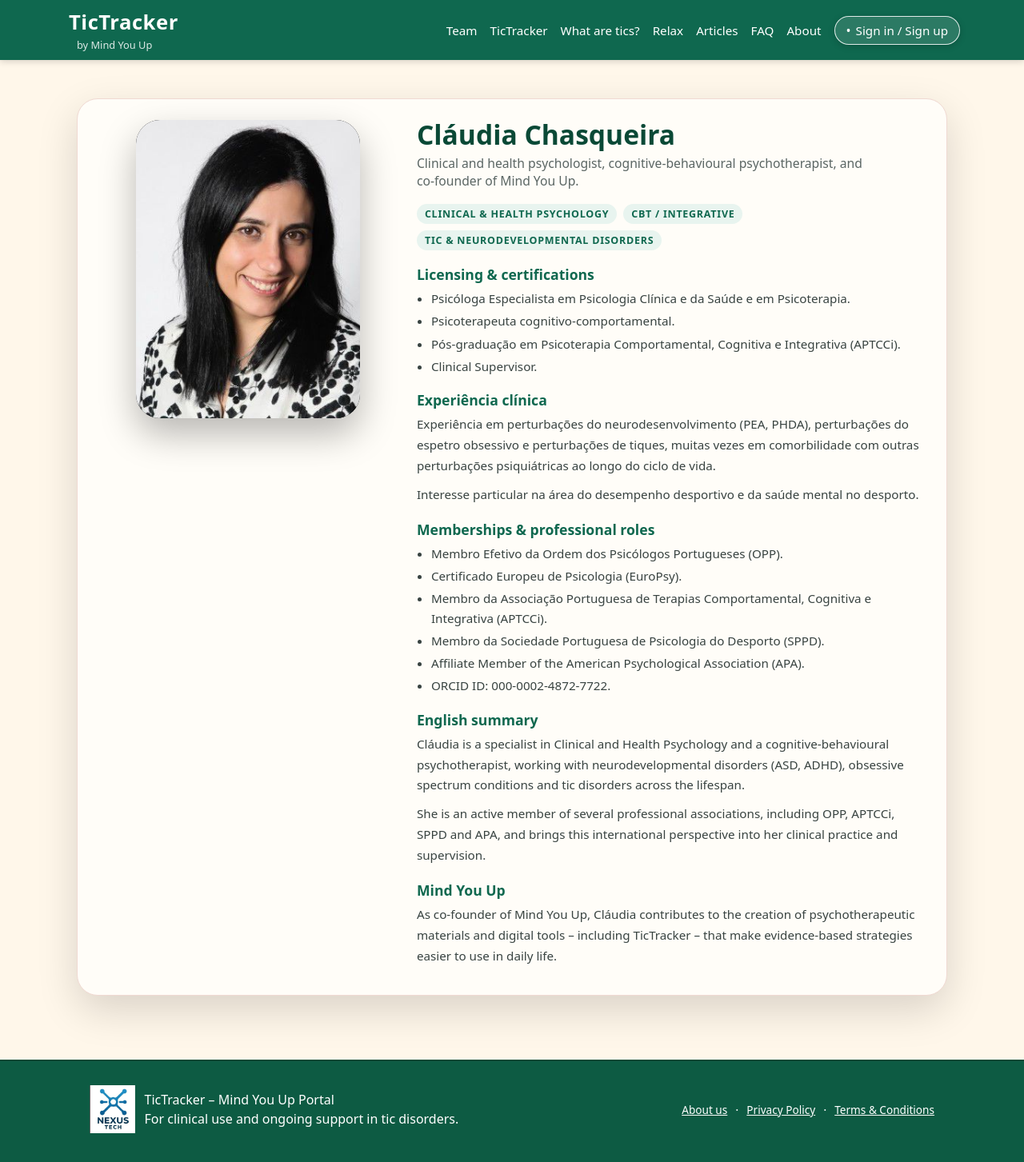
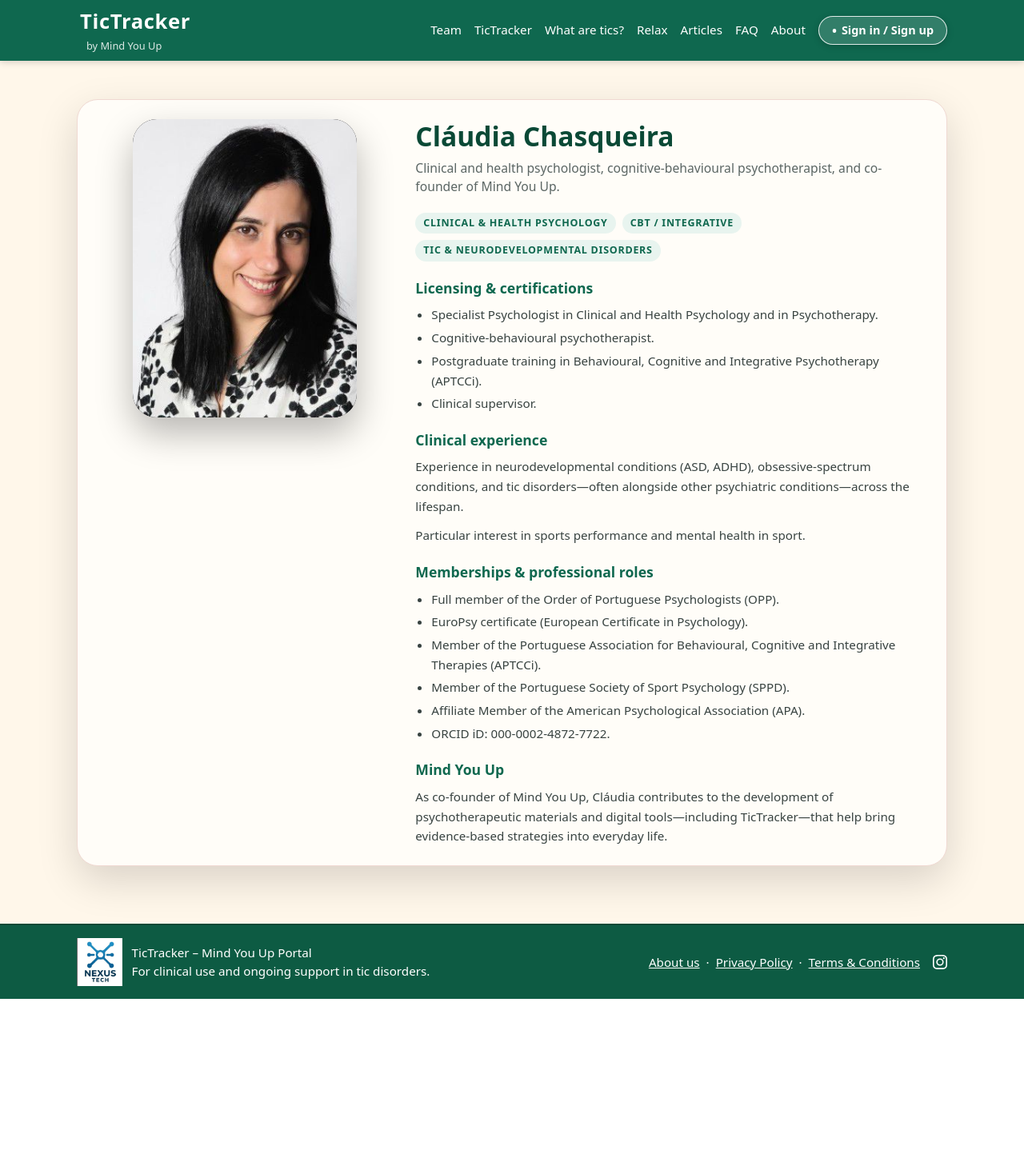
Before and after one commit to Julia-LV/ISP_MindYouUp, a PHP site: page /ISP_PROJECT/claudia.php in a window 1280 px wide. Shown: the whole page at 80% size. After the commit the page ends 1249 px from the top, so only its background shows below. Run offline with PHP 8.4, Linux system fonts and the light colour scheme.

Commit message:
Refactor claudia.php to use Tailwind CSS

```diff
--- a/claudia.php
+++ b/claudia.php
@@ -7,286 +7,130 @@ session_start();
   <meta charset="utf-8" />
   <meta name="viewport" content="width=device-width, initial-scale=1" />
   <title>Cláudia Chasqueira – TicTracker by Mind You Up</title>
-  <link rel="stylesheet" href="web_portal.css" />
+
+  <!-- Tailwind Play CDN -->
+  <script src="https://cdn.jsdelivr.net/npm/@tailwindcss/browser@4"></script> <!-- [web:186] -->
+
   <style>
-    body {
-      background: #fff7ea;
-    }
-
-    .profile-hero {
-      padding: 48px 0 56px;
-      background: #fff7ea;  /* same as body */
-    }
-
-    .profile-shell {
-      max-width: 1120px;
-      margin: 0 auto;
-      padding: 0 16px;
-    }
-
-    .profile-card {
-      background: #fffdf8;
-      border-radius: 26px;
-      border: 1px solid #f0d9d2;
-      box-shadow: 0 18px 50px rgba(0,0,0,0.15);
-      display: grid;
-      gap: 28px;
-      padding: 26px 30px 26px;
-      align-items: flex-start;
-    }
-
-    @media (min-width: 960px) {
-      .profile-card {
-        grid-template-columns: minmax(0, 1.1fr) minmax(0, 1.9fr);
-      }
-    }
-
-    .profile-photo-wrap {
-      display: flex;
-      justify-content: center;
-    }
-
-    .profile-photo-inner {
-      width: 280px;
-      max-width: 100%;
-      aspect-ratio: 3/4;
-      border-radius: 30px;
-      overflow: hidden;
-      box-shadow: 0 20px 45px rgba(0,0,0,0.28);
-      background: #000;
-    }
-
-    .profile-photo-inner img {
-      width: 100%;
-      height: 100%;
-      object-fit: cover;
-      display: block;
-    }
-
-    .profile-content {
-      color: #384341;
-    }
-
-    .profile-name {
-      font-size: 2.1rem;
-      line-height: 1.1;
-      margin: 0 0 6px;
-      color: #0a4936;
-    }
-
-    .profile-tagline {
-      font-size: 0.98rem;
-      color: #5b6664;
-      margin: 0 0 18px;
-      max-width: 640px;
-    }
-
-    .profile-section-title {
-      margin-top: 18px;
-      margin-bottom: 6px;
-      font-size: 1.1rem;
-      font-weight: 700;
-      color: #0f684f;
-    }
-
-    .profile-list {
-      margin: 0 0 8px 18px;
-      padding: 0;
-      font-size: 0.95rem;
-      line-height: 1.6;
-    }
-
-    .profile-list li {
-      margin-bottom: 4px;
-    }
-
-    .profile-paragraph {
-      font-size: 0.95rem;
-      line-height: 1.7;
-      margin: 0 0 10px;
-    }
-
-    .profile-chip-row {
-      display: flex;
-      flex-wrap: wrap;
-      gap: 8px;
-      margin-top: 10px;
-      margin-bottom: 6px;
-    }
-
-    .profile-chip {
-      padding: 4px 10px;
-      border-radius: 999px;
-      background: #e8f4ef;
-      color: #0f684f;
-      font-size: 0.78rem;
-      font-weight: 600;
-      text-transform: uppercase;
-      letter-spacing: 0.06em;
-    }
-
-    .profile-footer-note {
-      margin-top: 18px;
-      font-size: 0.82rem;
-      color: #7b8684;
-    }
-
-    /* Footer styles aligned like index/about */
-    .app-footer {
-      background: #0d5b43;
-      color: #ffffff;
-      border-top: 2px solid #0a4936;
-    }
-
-    .app-footer-inner {
-      display: flex;
-      align-items: center;
-      justify-content: space-between;
-      padding: 18px 32px;
-      gap: 16px;
-      text-align: left;
-    }
-
-    .footer-left {
-      display: flex;
-      align-items: center;
-      gap: 12px;
-    }
-
-    .footer-logo {
-      height: 60px;
-    }
-
-    .footer-main-text {
-      display: flex;
-      flex-direction: column;
-      gap: 2px;
-    }
-
-    .footer-main-text span {
-      line-height: 1.4;
-    }
-
-    .footer-links {
-      display: flex;
-      gap: 10px;
-      flex-wrap: wrap;
-      justify-content: flex-end;
-      font-size: 0.95rem;
-    }
-
-    .footer-links a {
-      color: #ffffff;
-      text-decoration: underline;
-    }
-
-    .footer-links a:hover {
-      text-decoration: none;
-    }
-
-    @media (max-width: 640px) {
-      .app-footer-inner {
-        flex-direction: column;
-        align-items: flex-start;
-      }
-      .footer-links {
-        justify-content: flex-start;
-      }
-    }
+    /* Keep your existing mobile nav toggle behavior */
+    .top-nav.is-open { display: flex !important; }
   </style>
 </head>
-<body>
-  <header class="app-header">
-    <div class="container app-header-inner">
-      <div class="brand">
-        <a href="index.php" class="brand-main">TicTracker</a>
-        <span class="brand-sub">by Mind You Up</span>
+
+<body class="bg-[#fff7ea] text-[#384341] font-sans">
+  <header class="sticky top-0 z-50 bg-[#0f684f] text-white shadow-[0_2px_8px_rgba(0,0,0,0.16)]">
+    <div class="max-w-[1120px] mx-auto px-4 py-2 flex items-center justify-between gap-6 relative">
+      <div class="flex flex-col gap-0.5 pl-1">
+        <a href="index.php" class="text-[1.6rem] font-bold tracking-wide no-underline text-white hover:opacity-90">
+          TicTracker
+        </a>
+        <span class="text-[0.8rem] text-white/85 ml-2">by Mind You Up</span>
       </div>
-      <button class="nav-toggle" type="button" aria-label="Toggle navigation" aria-expanded="false">
-        <span></span><span></span><span></span>
+
+      <button class="nav-toggle inline-flex flex-col justify-center md:hidden p-1 ml-auto"
+              type="button"
+              aria-label="Toggle navigation"
+              aria-expanded="false">
+        <span class="block w-[22px] h-[2px] bg-white rounded-full my-1"></span>
+        <span class="block w-[22px] h-[2px] bg-white rounded-full my-1"></span>
+        <span class="block w-[22px] h-[2px] bg-white rounded-full my-1"></span>
       </button>
-      <nav class="top-nav">
-        <a href="index.php#team">Team</a>
-        <a href="index.php#tictracker">TicTracker</a>
-        <a href="index.php#tics">What are tics?</a>
-        <a href="index.php#relax-video">Relax</a>
-        <a href="index.php#articles">Articles</a>
-        <a href="index.php#faq">FAQ</a>
-        <a href="about.php">About</a>
-        <a href="pages/auth/login.php" class="top-cta">
-          <span>•</span> Sign in / Sign up
+
+      <nav class="top-nav hidden md:flex md:flex-row md:static md:shadow-none
+                  flex-col absolute top-full left-4 right-4 mt-2
+                  bg-[#0f684f] rounded-xl shadow-[0_4px_14px_rgba(0,0,0,0.25)]
+                  px-4 py-3 gap-3 md:p-0 md:mt-0 md:rounded-none md:bg-transparent md:gap-4 md:flex-wrap md:items-center">
+        <a href="index.php#team" class="text-white no-underline font-medium text-[0.95rem] hover:underline">Team</a>
+        <a href="index.php#tictracker" class="text-white no-underline font-medium text-[0.95rem] hover:underline">TicTracker</a>
+        <a href="index.php#tics" class="text-white no-underline font-medium text-[0.95rem] hover:underline">What are tics?</a>
+        <a href="index.php#relax-video" class="text-white no-underline font-medium text-[0.95rem] hover:underline">Relax</a>
+        <a href="index.php#articles" class="text-white no-underline font-medium text-[0.95rem] hover:underline">Articles</a>
+        <a href="index.php#faq" class="text-white no-underline font-medium text-[0.95rem] hover:underline">FAQ</a>
+        <a href="about.php" class="text-white no-underline font-medium text-[0.95rem] hover:underline">About</a>
+
+        <a href="pages/auth/login.php"
+           class="inline-flex items-center gap-1.5 px-4 py-1.5 rounded-full border border-white/85
+                  bg-white/15 text-white no-underline font-semibold text-[0.9rem]
+                  shadow-[0_2px_8px_rgba(0,0,0,0.18)] hover:bg-white/25">
+          <span class="text-[1rem] leading-none">•</span> Sign in / Sign up
         </a>
       </nav>
     </div>
   </header>
 
-  <main class="profile-hero">
-    <div class="profile-shell">
-      <article class="profile-card">
-        <div class="profile-photo-wrap">
-          <div class="profile-photo-inner">
-            <img src="images/claudia.jpg" alt="Portrait of Cláudia Chasqueira">
+  <main class="py-12">
+    <div class="max-w-[1120px] mx-auto px-4">
+      <article class="bg-[#fffdf8] rounded-[26px] border border-[#f0d9d2]
+                      shadow-[0_18px_50px_rgba(0,0,0,0.15)]
+                      grid gap-7 p-6 items-start
+                      lg:[grid-template-columns:minmax(0,1.1fr)_minmax(0,1.9fr)]">
+        <div class="flex justify-center">
+          <div class="w-[280px] max-w-full aspect-[3/4] rounded-[30px] overflow-hidden bg-black
+                      shadow-[0_20px_45px_rgba(0,0,0,0.28)]">
+            <img src="images/claudia.jpg" alt="Portrait of Cláudia Chasqueira" class="w-full h-full object-cover block" />
           </div>
         </div>
 
-        <div class="profile-content">
-          <h1 class="profile-name">Cláudia Chasqueira</h1>
-          <p class="profile-tagline">
-            Clinical and health psychologist, cognitive‑behavioural psychotherapist, and co‑founder of Mind You Up.
+        <div class="text-[#384341]">
+          <h1 class="text-[2.1rem] leading-tight font-extrabold text-[#0a4936] m-0 mb-2">
+            Cláudia Chasqueira
+          </h1>
+
+          <p class="text-[0.98rem] text-[#5b6664] m-0 mb-5 max-w-[640px]">
+            Clinical and health psychologist, cognitive-behavioural psychotherapist, and co-founder of Mind You Up.
           </p>
 
-          <div class="profile-chip-row">
-            <span class="profile-chip">Clinical &amp; Health Psychology</span>
-            <span class="profile-chip">CBT / Integrative</span>
-            <span class="profile-chip">Tic &amp; neurodevelopmental disorders</span>
+          <div class="flex flex-wrap gap-2 mt-2 mb-2">
+            <span class="px-2.5 py-1 rounded-full bg-[#e8f4ef] text-[#0f684f]
+                         text-[0.78rem] font-semibold uppercase tracking-[0.06em]">
+              Clinical &amp; Health Psychology
+            </span>
+            <span class="px-2.5 py-1 rounded-full bg-[#e8f4ef] text-[#0f684f]
+                         text-[0.78rem] font-semibold uppercase tracking-[0.06em]">
+              CBT / Integrative
+            </span>
+            <span class="px-2.5 py-1 rounded-full bg-[#e8f4ef] text-[#0f684f]
+                         text-[0.78rem] font-semibold uppercase tracking-[0.06em]">
+              Tic &amp; neurodevelopmental disorders
+            </span>
           </div>
 
-          <section>
-            <h2 class="profile-section-title">Licensing &amp; certifications</h2>
-            <ul class="profile-list">
-              <li>Psicóloga Especialista em Psicologia Clínica e da Saúde e em Psicoterapia.</li>
-              <li>Psicoterapeuta cognitivo‑comportamental.</li>
-              <li>Pós‑graduação em Psicoterapia Comportamental, Cognitiva e Integrativa (APTCCi).</li>
-              <li>Clinical Supervisor.</li>
+          <section class="mt-5">
+            <h2 class="mt-4 mb-2 text-[1.1rem] font-bold text-[#0f684f]">Licensing &amp; certifications</h2>
+            <ul class="list-disc pl-5 text-[0.95rem] leading-relaxed space-y-1">
+              <li>Specialist Psychologist in Clinical and Health Psychology and in Psychotherapy.</li>
+              <li>Cognitive-behavioural psychotherapist.</li>
+              <li>Postgraduate training in Behavioural, Cognitive and Integrative Psychotherapy (APTCCi).</li>
+              <li>Clinical supervisor.</li>
             </ul>
           </section>
 
-          <section>
-            <h2 class="profile-section-title">Experiência clínica</h2>
-            <p class="profile-paragraph">
-              Experiência em perturbações do neurodesenvolvimento (PEA, PHDA), perturbações do espetro obsessivo e perturbações de tiques, muitas vezes em comorbilidade com outras perturbações psiquiátricas ao longo do ciclo de vida.
+          <section class="mt-5">
+            <h2 class="mt-4 mb-2 text-[1.1rem] font-bold text-[#0f684f]">Clinical experience</h2>
+            <p class="text-[0.95rem] leading-relaxed mb-3">
+              Experience in neurodevelopmental conditions (ASD, ADHD), obsessive-spectrum conditions, and tic disorders—often alongside other psychiatric conditions—across the lifespan.
             </p>
-            <p class="profile-paragraph">
-              Interesse particular na área do desempenho desportivo e da saúde mental no desporto.
+            <p class="text-[0.95rem] leading-relaxed mb-0">
+              Particular interest in sports performance and mental health in sport.
             </p>
           </section>
 
-          <section>
-            <h2 class="profile-section-title">Memberships &amp; professional roles</h2>
-            <ul class="profile-list">
-              <li>Membro Efetivo da Ordem dos Psicólogos Portugueses (OPP).</li>
-              <li>Certificado Europeu de Psicologia (EuroPsy).</li>
-              <li>Membro da Associação Portuguesa de Terapias Comportamental, Cognitiva e Integrativa (APTCCi).</li>
-              <li>Membro da Sociedade Portuguesa de Psicologia do Desporto (SPPD).</li>
+          <section class="mt-5">
+            <h2 class="mt-4 mb-2 text-[1.1rem] font-bold text-[#0f684f]">Memberships &amp; professional roles</h2>
+            <ul class="list-disc pl-5 text-[0.95rem] leading-relaxed space-y-1">
+              <li>Full member of the Order of Portuguese Psychologists (OPP).</li>
+              <li>EuroPsy certificate (European Certificate in Psychology).</li>
+              <li>Member of the Portuguese Association for Behavioural, Cognitive and Integrative Therapies (APTCCi).</li>
+              <li>Member of the Portuguese Society of Sport Psychology (SPPD).</li>
               <li>Affiliate Member of the American Psychological Association (APA).</li>
-              <li>ORCID ID: 000‑0002‑4872‑7722.</li>
+              <li>ORCID iD: 000-0002-4872-7722.</li>
             </ul>
           </section>
 
-          <section>
-            <h2 class="profile-section-title">English summary</h2>
-            <p class="profile-paragraph">
-              Cláudia is a specialist in Clinical and Health Psychology and a cognitive‑behavioural psychotherapist, working with neurodevelopmental disorders (ASD, ADHD), obsessive spectrum conditions and tic disorders across the lifespan.
-            </p>
-            <p class="profile-paragraph">
-              She is an active member of several professional associations, including OPP, APTCCi, SPPD and APA, and brings this international perspective into her clinical practice and supervision.
-            </p>
-          </section>
-
-          <section>
-            <h2 class="profile-section-title">Mind You Up</h2>
-            <p class="profile-paragraph">
-              As co‑founder of Mind You Up, Cláudia contributes to the creation of psychotherapeutic materials and digital tools – including TicTracker – that make evidence‑based strategies easier to use in daily life.
+          <section class="mt-5">
+            <h2 class="mt-4 mb-2 text-[1.1rem] font-bold text-[#0f684f]">Mind You Up</h2>
+            <p class="text-[0.95rem] leading-relaxed mb-0">
+              As co-founder of Mind You Up, Cláudia contributes to the development of psychotherapeutic materials and digital tools—including TicTracker—that help bring evidence-based strategies into everyday life.
             </p>
           </section>
         </div>
@@ -294,33 +138,44 @@ session_start();
     </div>
   </main>
 
-  <!-- Nice shared footer with logo (not centered) -->
-  <footer class="app-footer">
-    <div class="container small-text app-footer-inner">
-      <div class="footer-left">
-        <img src="images/nexus-logo.png" alt="Nexus Tech logo" class="footer-logo">
-
-        <div class="footer-main-text">
-          <span>TicTracker – Mind You Up Portal</span>
-          <span>For clinical use and ongoing support in tic disorders.</span>
+  <footer class="mt-6 bg-[#0d5b43] text-white border-t-2 border-[#0a4936]">
+    <div class="max-w-[1120px] mx-auto px-4 py-4 flex flex-wrap items-center justify-between gap-4 text-left text-[0.95rem]">
+      <div class="flex items-center gap-3">
+        <img src="images/nexus-logo.png" alt="Nexus Tech logo" class="h-[60px]" />
+        <div class="flex flex-col gap-0.5">
+          <span class="leading-snug">TicTracker – Mind You Up Portal</span>
+          <span class="leading-snug">For clinical use and ongoing support in tic disorders.</span>
         </div>
       </div>
 
-      <span class="footer-links">
-        <a href="about_blank.php">About us</a>
+      <div class="flex flex-wrap items-center justify-end gap-2">
+        <a href="about_blank.php" class="text-white underline hover:no-underline">About us</a>
         <span aria-hidden="true">·</span>
-        <a href="/ISP_MindYouUp/Privacy-Policy.pdf"
-           target="_blank"
-           rel="noopener">
+
+        <a href="/ISP_MindYouUp/Privacy-Policy.pdf" target="_blank" rel="noopener noreferrer"
+           class="text-white underline hover:no-underline">
           Privacy Policy
         </a>
+
         <span aria-hidden="true">·</span>
-        <a href="/ISP_MindYouUp/Terms-Conditions.pdf"
-           target="_blank"
-           rel="noopener">
+
+        <a href="/ISP_MindYouUp/Terms-Conditions.pdf" target="_blank" rel="noopener noreferrer"
+           class="text-white underline hover:no-underline">
           Terms &amp; Conditions
         </a>
-      </span>
+
+        <!-- Instagram icon -->
+        <a href="https://www.instagram.com/mind_you_up/"
+           target="_blank"
+           rel="noopener noreferrer"
+           aria-label="Mind You Up on Instagram"
+           class="inline-flex items-center ml-2 text-white hover:opacity-90">
+          <svg xmlns="http://www.w3.org/2000/svg" width="18" height="18" fill="currentColor"
+               viewBox="0 0 16 16" aria-hidden="true" focusable="false">
+            <path d="M8 0C5.829 0 5.556.01 4.703.048 3.85.088 3.269.222 2.76.42a3.9 3.9 0 0 0-1.417.923A3.9 3.9 0 0 0 .42 2.76C.222 3.268.087 3.85.048 4.7.01 5.555 0 5.827 0 8.001c0 2.172.01 2.444.048 3.297.04.852.174 1.433.372 1.942.205.526.478.972.923 1.417.444.445.89.719 1.416.923.51.198 1.09.333 1.942.372C5.555 15.99 5.827 16 8 16s2.444-.01 3.298-.048c.851-.04 1.434-.174 1.943-.372a3.9 3.9 0 0 0 1.416-.923c.445-.445.718-.891.923-1.417.197-.509.332-1.09.372-1.942C15.99 10.445 16 10.173 16 8s-.01-2.445-.048-3.299c-.04-.851-.175-1.433-.372-1.941a3.9 3.9 0 0 0-.923-1.417A3.9 3.9 0 0 0 13.24.42c-.51-.198-1.092-.333-1.943-.372C10.443.01 10.172 0 7.998 0zm-.717 1.442h.718c2.136 0 2.389.007 3.232.046.78.035 1.204.166 1.486.275.373.145.64.319.92.599s.453.546.598.92c.11.281.24.705.275 1.485.039.843.047 1.096.047 3.231s-.008 2.389-.047 3.232c-.035.78-.166 1.203-.275 1.485a2.5 2.5 0 0 1-.599.919c-.28.28-.546.453-.92.598-.28.11-.704.24-1.485.276-.843.038-1.096.047-3.232.047s-2.39-.009-3.233-.047c-.78-.036-1.203-.166-1.485-.276a2.5 2.5 0 0 1-.92-.598 2.5 2.5 0 0 1-.6-.92c-.109-.281-.24-.705-.275-1.485-.038-.843-.046-1.096-.046-3.233s.008-2.388.046-3.231c.036-.78.166-1.204.276-1.486.145-.373.319-.64.599-.92s.546-.453.92-.598c.282-.11.705-.24 1.485-.276.738-.034 1.024-.044 2.515-.045zm4.988 1.328a.96.96 0 1 0 0 1.92.96.96 0 0 0 0-1.92m-4.27 1.122a4.109 4.109 0 1 0 0 8.217 4.109 4.109 0 0 0 0-8.217m0 1.441a2.667 2.667 0 1 1 0 5.334 2.667 2.667 0 0 1 0-5.334"/>
+          </svg>
+        </a>
+      </div>
     </div>
   </footer>
 
@@ -329,6 +184,7 @@ session_start();
       const toggle = document.querySelector('.nav-toggle');
       const nav = document.querySelector('.top-nav');
       if (!toggle || !nav) return;
+
       toggle.addEventListener('click', () => {
         const isOpen = nav.classList.toggle('is-open');
         toggle.setAttribute('aria-expanded', isOpen ? 'true' : 'false');
```
